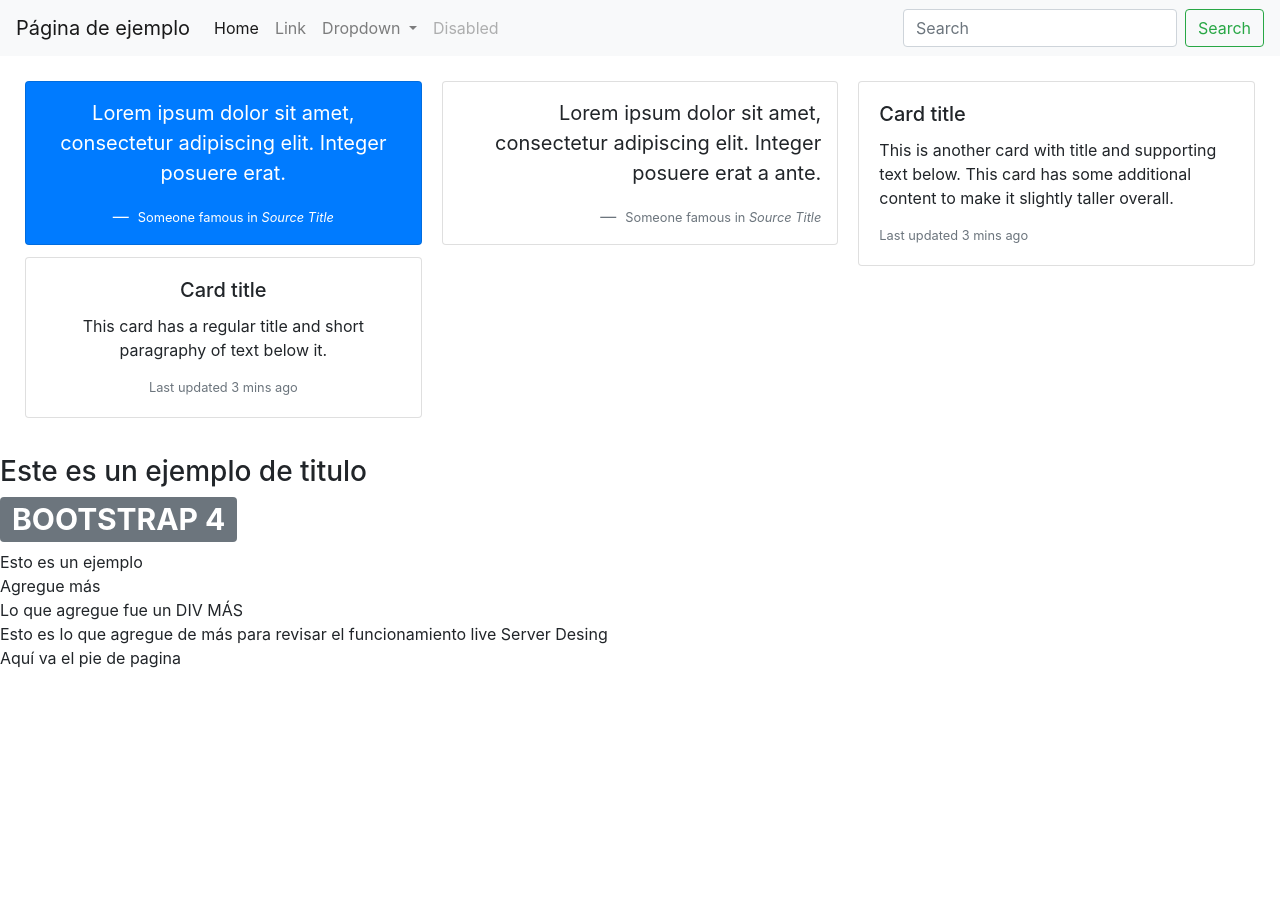
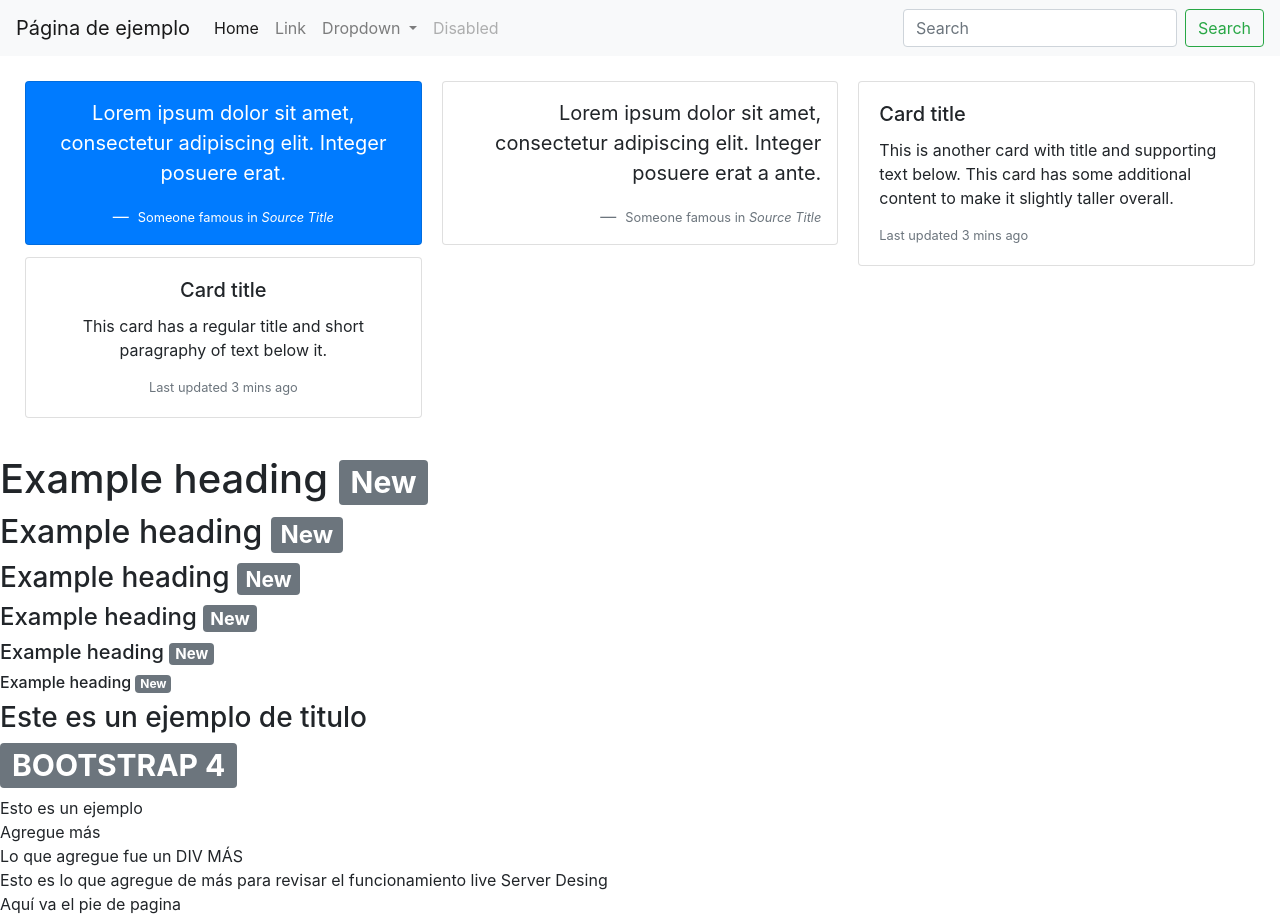
Before and after one commit to Francisco7720/maquetaHTML01, a plain HTML site: page Index.html in a window 1280 px wide. Before the commit the page ends 800 px from the top, so only its background shows below. Drawn offline with nearby package versions, Linux system fonts and the light colour scheme.

Commit message:
este cambio es para ejemplificar cambios en paralelo sobre un archivo

```diff
--- a/Index.html
+++ b/Index.html
@@ -85,6 +85,13 @@
         </div>
     </div>
 
+    <h1>Example heading <span class="badge badge-secondary">New</span></h1>
+    <h2>Example heading <span class="badge badge-secondary">New</span></h2>
+    <h3>Example heading <span class="badge badge-secondary">New</span></h3>
+    <h4>Example heading <span class="badge badge-secondary">New</span></h4>
+    <h5>Example heading <span class="badge badge-secondary">New</span></h5>
+    <h6>Example heading <span class="badge badge-secondary">New</span></h6>
+
 
     <H3>Este es un ejemplo de titulo </H3>
     <h1><span class="badge badge-secondary"><DIV>BOOTSTRAP 4</DIV></span></h1>
```
